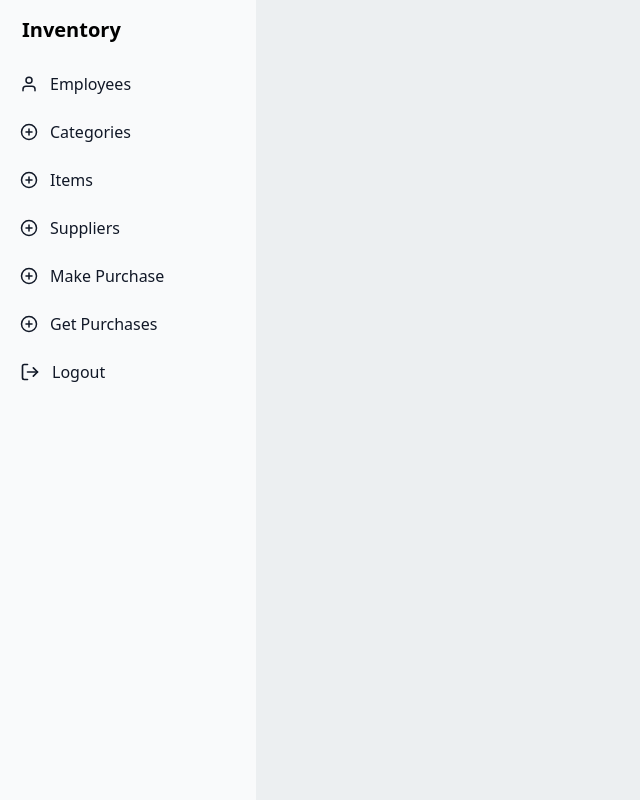
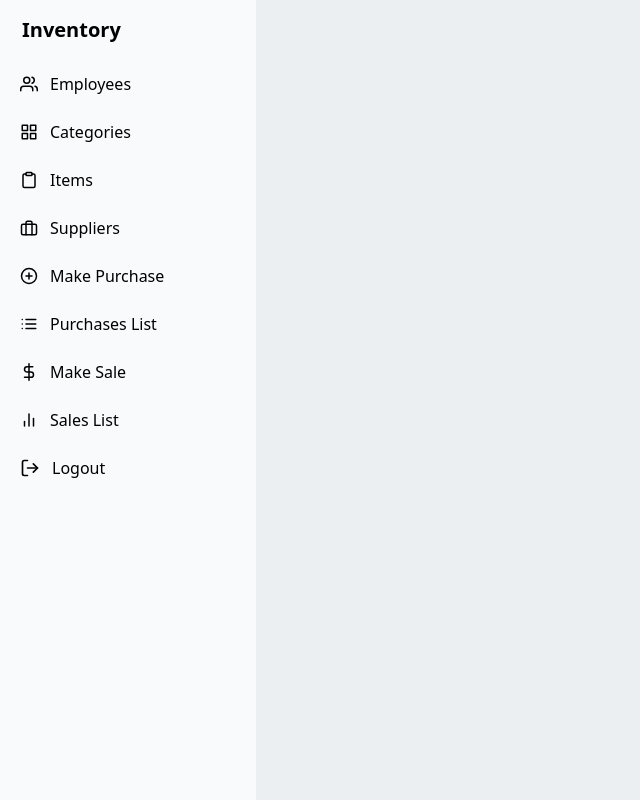
Before and after one commit to 313shazid313/spring-boot-inventory, a React (Vite) app in the folder frontend/: page /dashboard in a window 1280 px wide. Shown: the whole page, without its empty margins (0-640 px from the left). Built offline with nearby package versions, Linux system fonts and the light colour scheme.

Commit message:
feature added

```diff
--- a/frontend/src/AdminNav.jsx
+++ b/frontend/src/AdminNav.jsx
@@ -5,7 +5,6 @@ import toast from "react-hot-toast";
 
 // React Icons
 import {
-  FiUser,
   FiUsers,
   FiBriefcase,
   FiGrid,
@@ -81,148 +80,87 @@ const AdminNav = () => {
             <li>
               <NavLink
                 to="/dashboard/employees"
-                className="flex items-center p-2 text-gray-900 rounded-lg dark:text-white hover:bg-gray-100 dark:hover:bg-gray-700 group"
+                className="flex items-center p-2"
               >
-                <FiUser className="text-lg" />
-                <span className="flex-1 ms-3 whitespace-nowrap">Employees</span>
+                <FiUsers className="text-lg" />
+                <span className="ms-3">Employees</span>
               </NavLink>
             </li>
 
             <li>
               <NavLink
                 to="/dashboard/category-list"
-                className="flex items-center p-2 text-gray-900 rounded-lg dark:text-white hover:bg-gray-100 dark:hover:bg-gray-700 group"
+                className="flex items-center p-2"
               >
-                <FiPlusCircle className="text-lg" />
+                <FiGrid className="text-lg" />
                 <span className="ms-3">Categories</span>
               </NavLink>
             </li>
+
             <li>
               <NavLink
                 to="/dashboard/items-list"
-                className="flex items-center p-2 text-gray-900 rounded-lg dark:text-white hover:bg-gray-100 dark:hover:bg-gray-700 group"
+                className="flex items-center p-2"
               >
-                <FiPlusCircle className="text-lg" />
+                <FiClipboard className="text-lg" />
                 <span className="ms-3">Items</span>
               </NavLink>
             </li>
 
+            <li>
+              <NavLink
+                to="/dashboard/suppliers"
+                className="flex items-center p-2"
+              >
+                <FiBriefcase className="text-lg" />
+                <span className="ms-3">Suppliers</span>
+              </NavLink>
+            </li>
 
             <li>
               <NavLink
-                to="/dashboard/suppliers"
-                className="flex items-center p-2 text-gray-900 rounded-lg dark:text-white hover:bg-gray-100 dark:hover:bg-gray-700 group"
-              >
-                <FiPlusCircle className="text-lg" />
-                <span className="ms-3">Suppliers</span>
-              </NavLink>
-            </li>
-            <li>
-              <NavLink
                 to="/dashboard/make-purchase"
-                className="flex items-center p-2 text-gray-900 rounded-lg dark:text-white hover:bg-gray-100 dark:hover:bg-gray-700 group"
+                className="flex items-center p-2"
               >
                 <FiPlusCircle className="text-lg" />
                 <span className="ms-3">Make Purchase</span>
               </NavLink>
             </li>
+
             <li>
               <NavLink
                 to="/dashboard/get-purchases"
-                className="flex items-center p-2 text-gray-900 rounded-lg dark:text-white hover:bg-gray-100 dark:hover:bg-gray-700 group"
+                className="flex items-center p-2"
               >
-                <FiPlusCircle className="text-lg" />
-                <span className="ms-3">Get Purchases</span>
+                <FiList className="text-lg" />
+                <span className="ms-3">Purchases List</span>
               </NavLink>
             </li>
-            {data?.isAdmin && (
-              <>
-                <li>
-                  <NavLink
-                    to="/dashboard/charts"
-                    className="flex items-center p-2 text-gray-900 rounded-lg dark:text-white hover:bg-gray-100 dark:hover:bg-gray-700 group"
-                  >
-                    <FiBarChart2 className="text-lg" />
-                    <span className="flex-1 ms-3 whitespace-nowrap">
-                      Charts
-                    </span>
-                  </NavLink>
-                </li>
-
-                <li>
-                  <NavLink
-                    to="/dashboard/employees"
-                    className="flex items-center p-2 text-gray-900 rounded-lg dark:text-white hover:bg-gray-100 dark:hover:bg-gray-700 group"
-                  >
-                    <FiUsers className="text-lg" />
-                    <span className="ms-3">Employees</span>
-                  </NavLink>
-                </li>
-
-                <li>
-                  <NavLink
-                    to="/dashboard/departments"
-                    className="flex items-center p-2 text-gray-900 rounded-lg dark:text-white hover:bg-gray-100 dark:hover:bg-gray-700 group"
-                  >
-                    <FiGrid className="text-lg" />
-                    <span className="ms-3">Departments</span>
-                  </NavLink>
-                </li>
-
-                <li>
-                  <NavLink
-                    to="/dashboard/jobs"
-                    className="flex items-center p-2 text-gray-900 rounded-lg dark:text-white hover:bg-gray-100 dark:hover:bg-gray-700 group"
-                  >
-                    <FiBriefcase className="text-lg" />
-                    <span className="ms-3">Jobs of Employee</span>
-                  </NavLink>
-                </li>
-
-                <li>
-                  <NavLink
-                    to="/dashboard/view-leave-requests-admin"
-                    className="flex items-center p-2 text-gray-900 rounded-lg dark:text-white hover:bg-gray-100 dark:hover:bg-gray-700 group"
-                  >
-                    <FiClipboard className="text-lg" />
-                    <span className="ms-3">Leave Requests</span>
-                  </NavLink>
-                </li>
-
-                <li>
-                  <NavLink
-                    to="/dashboard/payrolls"
-                    className="flex items-center p-2 text-gray-900 rounded-lg dark:text-white hover:bg-gray-100 dark:hover:bg-gray-700 group"
-                  >
-                    <FiDollarSign className="text-lg" />
-                    <span className="ms-3">Payrolls</span>
-                  </NavLink>
-                </li>
-              </>
-            )}
-
-            {/* {!data?.isAdmin && (
-              <>
-                <li>
-                  <NavLink
-                    to="/dashboard/view-leave-requests-employee"
-                    className="flex items-center p-2 text-gray-900 rounded-lg dark:text-white hover:bg-gray-100 dark:hover:bg-gray-700 group"
-                  >
-                    <FiList className="text-lg" />
-                    <span className="ms-3">My Leave Requests</span>
-                  </NavLink>
-                </li>
-              </>
-            )} */}
 
             <li>
-              <button
-                type="button"
-                onClick={handleLogout}
-                className="flex items-center p-2 text-gray-900 rounded-lg dark:text-white hover:bg-gray-200 dark:hover:bg-gray-700 group"
+              <NavLink
+                to="/dashboard/make-sale"
+                className="flex items-center p-2"
               >
+                <FiDollarSign className="text-lg" />
+                <span className="ms-3">Make Sale</span>
+              </NavLink>
+            </li>
+
+            <li>
+              <NavLink
+                to="/dashboard/get-sales"
+                className="flex items-center p-2"
+              >
+                <FiBarChart2 className="text-lg" />
+                <span className="ms-3">Sales List</span>
+              </NavLink>
+            </li>
+
+            <li>
+              <button onClick={handleLogout} className="flex items-center p-2">
                 <FiLogOut className="text-xl" />
-                <span className="flex-1 ms-3 whitespace-nowrap">Logout</span>
+                <span className="ms-3">Logout</span>
               </button>
             </li>
           </ul>
--- /dev/null
+++ b/frontend/src/pages/sale/MakeSell.jsx
@@ -0,0 +1,9 @@
+
+
+const MakeSell = () => {
+  return (
+    <div>MakeSell</div>
+  )
+}
+
+export default MakeSell
--- /dev/null
+++ b/frontend/src/pages/sale/SaleList.jsx
@@ -0,0 +1,9 @@
+
+
+const SaleList = () => {
+  return (
+    <div>SaleList</div>
+  )
+}
+
+export default SaleList
--- a/frontend/src/routes.jsx
+++ b/frontend/src/routes.jsx
@@ -20,6 +20,8 @@ import SupplierForm from "./pages/suppliers/SupplierForm";
 import SupplierUpdate from "./pages/suppliers/SupplierUpdate";
 import PurchaseList from "./pages/purchase/PurchaseList";
 import Makepurchase from "./pages/purchase/Makepurchase";
+import MakeSell from "./pages/sale/MakeSell";
+import SaleList from "./pages/sale/SaleList";
 
 const routes = createBrowserRouter([
   {
@@ -54,6 +56,9 @@ const routes = createBrowserRouter([
 
       { path: "make-purchase", element: <Makepurchase /> },
       { path: "get-purchases", element: <PurchaseList /> },
+
+      { path: "make-sale", element: <MakeSell /> },
+      { path: "get-sales", element: <SaleList /> },
     ],
   },
 ]);
```
